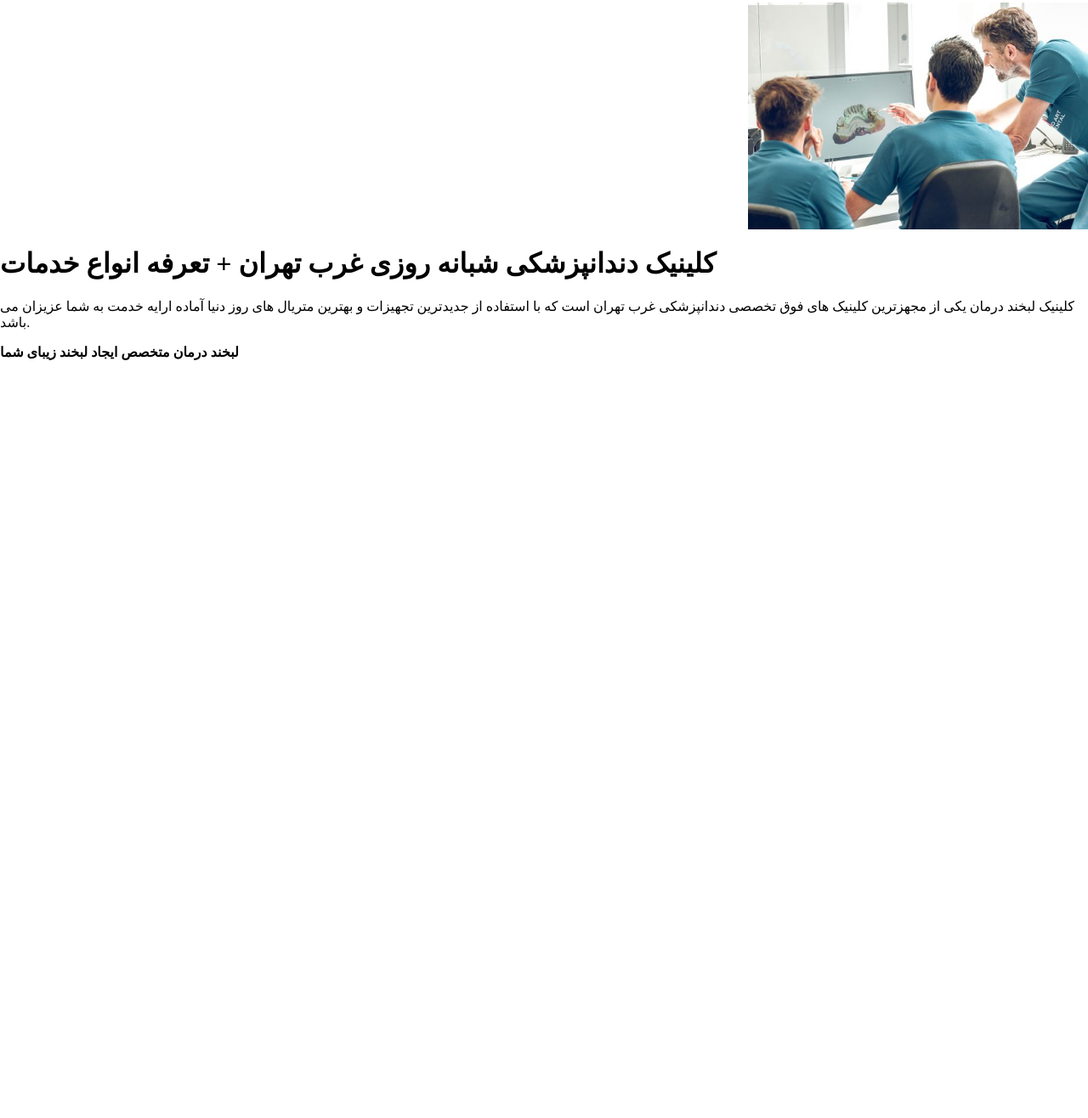
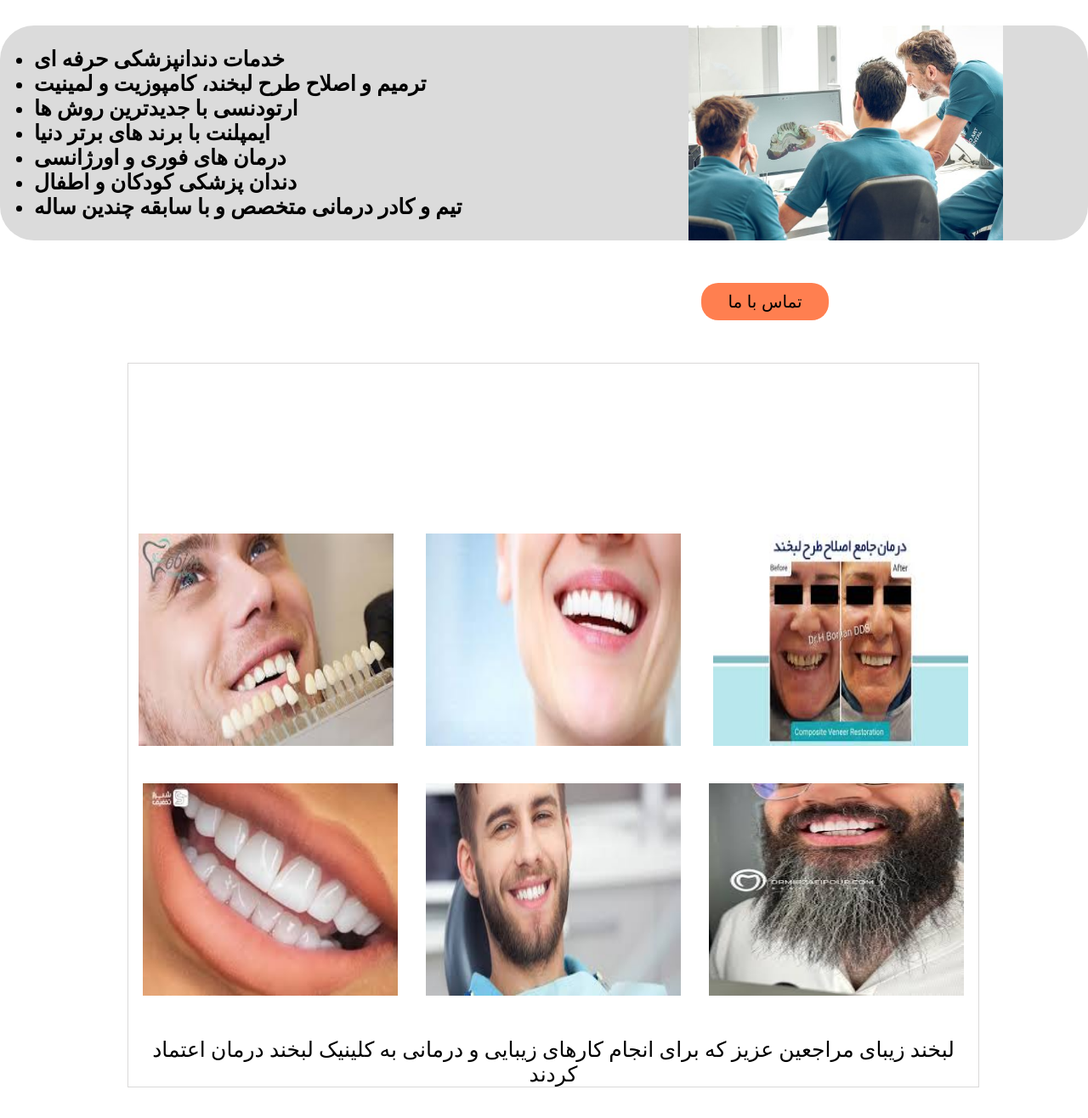
Before and after one commit to Sorosh-mahdavi/clinic2, a plain HTML site: page index.html in a window 1280 px wide. Shown: the part 484-1800 px from the top of the page at 85% size. Before the commit the page ends 908 px from the top, so only its background shows below. Drawn offline with Linux system fonts and the light colour scheme.

Commit message:
i added some tasks

```diff
--- a/index.html
+++ b/index.html
@@ -1,5 +1,5 @@
 <!DOCTYPE html>
-<html lang="en ,farsi">
+<html lang="fa">
   <head>
     <meta charset="UTF-8" />
     <meta name="viewport" content="width=device-width, initial-scale=1.0" />
@@ -36,12 +36,12 @@
 <div class="info1">کلینیک شبانه روزی</div>
 <div class="info1">
 
-    <div>
+    <div class="divo">
         <svg  class="plus"  xmlns="http://www.w3.org/2000/svg" viewBox="0 0 448 512"><!--!Font Awesome Free 6.6.0 by @fontawesome - https://fontawesome.com License - https://fontawesome.com/license/free Copyright 2024 Fonticons, Inc.--><path d="M256 80c0-17.7-14.3-32-32-32s-32 14.3-32 32l0 144L48 224c-17.7 0-32 14.3-32 32s14.3 32 32 32l144 0 0 144c0 17.7 14.3 32 32 32s32-14.3 32-32l0-144 144 0c17.7 0 32-14.3 32-32s-14.3-32-32-32l-144 0 0-144z"/></svg>خدمات زیبایی
     </div>
 </div>
 <div class="info1"><svg  class="plus"  xmlns="http://www.w3.org/2000/svg" viewBox="0 0 448 512"><!--!Font Awesome Free 6.6.0 by @fontawesome - https://fontawesome.com License - https://fontawesome.com/license/free Copyright 2024 Fonticons, Inc.--><path d="M256 80c0-17.7-14.3-32-32-32s-32 14.3-32 32l0 144L48 224c-17.7 0-32 14.3-32 32s14.3 32 32 32l144 0 0 144c0 17.7 14.3 32 32 32s32-14.3 32-32l0-144 144 0c17.7 0 32-14.3 32-32s-14.3-32-32-32l-144 0 0-144z"/></svg>خدمات درمانی </div>
-<div class="info1">خدمات جراحی</div>
+<div class="info1"><a href="">خدمات جراحی</a></div>
 </div>
 
 
@@ -61,24 +61,78 @@
     </div>
 </div>
 
-  <div class="title"> <img class="sec-p"  src="img.jpg" alt=""></div>
-    <div>
-        <h1>کلینیک دندانپزشکی شبانه روزی غرب تهران + تعرفه انواع خدمات        </h1>
-        <p>کلینیک لبخند درمان یکی از مجهزترین کلینیک های فوق تخصصی دندانپزشکی غرب تهران است که با استفاده از جدیدترین تجهیزات و بهترین متریال های روز دنیا آماده ارایه خدمت به شما عزیزان می باشد.</p>
-        <strong>لبخند درمان متخصص ایجاد لبخند زیبای شما </strong>
+
+
+<div class="totall-text">
+<div class="tot">
+
+<ul class="ul">
+        <li><strong>خدمات دندانپزشکی حرفه ای
+        </strong></li>
+        <li><strong>ترمیم و اصلاح طرح لبخند، کامپوزیت و لمینیت
+
+        </strong></li>
+        <li><strong>ارتودنسی با جدیدترین روش ها
+
+
+        </strong></li>
+       <li><strong>ایمپلنت با برند های برتر دنیا
+
+        </strong></li>
+        <li><strong>درمان های فوری و اورژانسی
+
+
+
+        </strong></li>
+        <li><strong>دندان پزشکی کودکان  و اطفال
+
+        </strong></li>
+        <li><strong>تیم و کادر درمانی متخصص و با سابقه چندین ساله
+
+        </strong></li>
+
+    </ul>
+
+</div> <img class="sec-p"  src="img.jpg" alt="">
+
+</div>
+
+
+<div class="buttono">    <button class="button">تماس با ما</button>
+</div>
+
+<div class="test-div">
+    <div class="test">
+        <div><img class="testt"   src="images (2).jfif" alt=""></div>
+        <div><img  class="testt"  src="download.jfif" alt=""></div>
+        <div><img  class="testt"  src="images (1).jfif" alt=""></div>
+
+        </div>
+        <div class="test1">
+            <div><img class="testt" src="images (3).jfif" alt=""></div>
+            <div><img  class="testt"  src="images.jfif" alt=""></div>
+            <div><img class="testt" src="images (4).jfif" alt=""></div>
+        </div>
+        <div class="text-soft">لبخند زیبای مراجعین عزیز که برای انجام کارهای زیبایی و درمانی به کلینیک لبخند درمان اعتماد کردند</div>
 
 
 
 
 
+</div>
+<div class="ori">
+    <div class="orange"><svg class="svgg"     xmlns="http://www.w3.org/2000/svg" viewBox="0 0 512 512"><!--!Font Awesome Free 6.6.0 by @fontawesome - https://fontawesome.com License - https://fontawesome.com/license/free Copyright 2024 Fonticons, Inc.--><path d="M280 0C408.1 0 512 103.9 512 232c0 13.3-10.7 24-24 24s-24-10.7-24-24c0-101.6-82.4-184-184-184c-13.3 0-24-10.7-24-24s10.7-24 24-24zm8 192a32 32 0 1 1 0 64 32 32 0 1 1 0-64zm-32-72c0-13.3 10.7-24 24-24c75.1 0 136 60.9 136 136c0 13.3-10.7 24-24 24s-24-10.7-24-24c0-48.6-39.4-88-88-88c-13.3 0-24-10.7-24-24zM117.5 1.4c19.4-5.3 39.7 4.6 47.4 23.2l40 96c6.8 16.3 2.1 35.2-11.6 46.3L144 207.3c33.3 70.4 90.3 127.4 160.7 160.7L345 318.7c11.2-13.7 30-18.4 46.3-11.6l96 40c18.6 7.7 28.5 28 23.2 47.4l-24 88C481.8 499.9 466 512 448 512C200.6 512 0 311.4 0 64C0 46 12.1 30.2 29.5 25.4l88-24z"/></svg>
+    <div class="erte">ارتباط با ما</div></div>
+    <div class="orange"><svg  class="svgg"    xmlns="http://www.w3.org/2000/svg" viewBox="0 0 512 512"><!--!Font Awesome Free 6.6.0 by @fontawesome - https://fontawesome.com License - https://fontawesome.com/license/free Copyright 2024 Fonticons, Inc.--><path d="M256 48C141.1 48 48 141.1 48 256l0 40c0 13.3-10.7 24-24 24s-24-10.7-24-24l0-40C0 114.6 114.6 0 256 0S512 114.6 512 256l0 144.1c0 48.6-39.4 88-88.1 88L313.6 488c-8.3 14.3-23.8 24-41.6 24l-32 0c-26.5 0-48-21.5-48-48s21.5-48 48-48l32 0c17.8 0 33.3 9.7 41.6 24l110.4 .1c22.1 0 40-17.9 40-40L464 256c0-114.9-93.1-208-208-208zM144 208l16 0c17.7 0 32 14.3 32 32l0 112c0 17.7-14.3 32-32 32l-16 0c-35.3 0-64-28.7-64-64l0-48c0-35.3 28.7-64 64-64zm224 0c35.3 0 64 28.7 64 64l0 48c0 35.3-28.7 64-64 64l-16 0c-17.7 0-32-14.3-32-32l0-112c0-17.7 14.3-32 32-32l16 0z"/></svg>
+    <div class="erte">اطلاعاتتونو وارد کنید</div>
+    </div>
+    <div class="orange"><svg  class="svgg"  xmlns="http://www.w3.org/2000/svg" viewBox="0 0 448 512"><!--!Font Awesome Free 6.6.0 by @fontawesome - https://fontawesome.com License - https://fontawesome.com/license/free Copyright 2024 Fonticons, Inc.--><path d="M96 0C43 0 0 43 0 96L0 416c0 53 43 96 96 96l288 0 32 0c17.7 0 32-14.3 32-32s-14.3-32-32-32l0-64c17.7 0 32-14.3 32-32l0-320c0-17.7-14.3-32-32-32L384 0 96 0zm0 384l256 0 0 64L96 448c-17.7 0-32-14.3-32-32s14.3-32 32-32zm32-240c0-8.8 7.2-16 16-16l192 0c8.8 0 16 7.2 16 16s-7.2 16-16 16l-192 0c-8.8 0-16-7.2-16-16zm16 48l192 0c8.8 0 16 7.2 16 16s-7.2 16-16 16l-192 0c-8.8 0-16-7.2-16-16s7.2-16 16-16z"/></svg>
+    <div class="erte">پشتیبانی 24 ساعته</div></div>
+
+</div>
 
 
 
 
-
-
-
-    </div>
-
   </body>
 </html>
--- a/styles.css
+++ b/styles.css
@@ -1,5 +1,6 @@
 body{
     margin: 0;
+    margin-bottom: 100px;
 }
 .header{
     display: flex;
@@ -33,16 +34,18 @@ body{
     gap: 50px;
     justify-content: right;
     margin-right: 110px;
-
+    height: 50px;
     color: rgb(0, 0, 77);
 border: 1px solid rgb(221, 218, 218);
 justify-content: end;
+align-items: center;
 }
 .info1{
     font-size: 19px;
     display: flex;
     flex-direction:row;
     gap: 10px ;
+
 
 
 
@@ -84,13 +87,128 @@ margin-bottom: -20px;
     padding-left: 18px;
     margin-top: 0;
 }
-.title{
-    justify-content: end;
-    text-align: end;
-
-    display:flex;
+.sec-p{
+    width: 370px;
+    margin-right: 100px;
+}
+.totall-text{
+    background-color: rgb(219, 219, 219);
+display: flex;
+flex-direction: row;
+justify-content: space-between;
+border-radius: 40px;
+    transition:transform 0.3s ease ;
+    cursor: pointer;
 
 }
-.sec-p{
-    width: 400px;
+.total-text:hover{
+    transform: scale(1.2);
 }
+.ul{
+    font-size: 25px;
+   justify-content: left;
+}
+.ul2{
+    display: flex;
+    flex-direction: column;
+    justify-content: right;
+    text-align: right;
+}
+.tot{
+    display: flex;
+    flex-direction: column;
+}
+.imgd{
+    display: flex;
+    flex-direction: column;
+    vertical-align: top;
+    margin-top: -100px;
+}
+.button{
+    padding: 10px;
+    width: 150px;
+    background-color: coral;
+    color: black;
+    border-radius: 20px;
+    font-size: 20px;
+    border: none;
+    transition: 0.2s;
+    transition: transform 0.3s ease;
+    cursor: pointer;
+}
+.button:hover{
+    background-color: rgb(247, 93, 37);
+    transform: scale(1.1);
+
+}
+.buttono{
+    justify-content: right;
+    align-items: end;
+    display: flex;
+    flex-direction: row;
+    margin-right: 305px;
+    margin-top: 50px;
+
+}
+.test{
+    display: flex;
+    gap: 15px;
+    justify-content: space-around;
+    margin-top: 200px;
+}
+.test1{
+    display: flex;
+    flex-direction: row ;
+    margin-top: 40px;
+    justify-content: space-around;
+
+}
+.testt{
+    width: 300px;
+    height: 250px;
+
+
+}
+.text-soft{
+    justify-content: center;
+    text-align: center ;
+    font-size: 25px;
+    margin-top: 45px;
+}
+.test-div{
+    border: 1px solid rgb(218, 217, 217);
+    width: 1000px;
+    margin-left: 150px;
+    margin-top: 50px;
+
+
+}
+.ori{
+    display: flex;
+    flex-direction: row;
+    justify-content: space-around;
+    margin-top: 150px;
+    align-items: center;
+    text-align: center;
+}
+.orange{
+    background-color: orange;
+    padding: 90px;
+    width: 100px;
+    justify-content: center;
+    text-align: center;
+    align-items: center;
+    transition: transform 0.3s ease;
+}
+.orange:hover{
+    transform: scale(1.2);}
+
+.svgg{
+    width: 50px;
+}
+.erte{
+    font-family: system-ui, -apple-system, BlinkMacSystemFont, 'Segoe UI', Roboto, Oxygen, Ubuntu, Cantarell, 'Open Sans', 'Helvetica Neue', sans-serif;
+    margin-top: 10px;
+
+    cursor: pointer;
+}
```
Also changed, not shown: IMG1.jfif (added), download.jfif (added), images (1).jfif (added), images (2).jfif (added), images (3).jfif (added), images (4).jfif (added), images.jfif (added).
